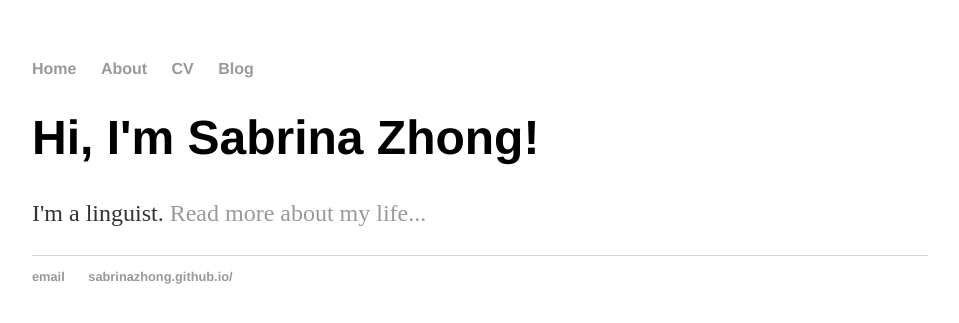
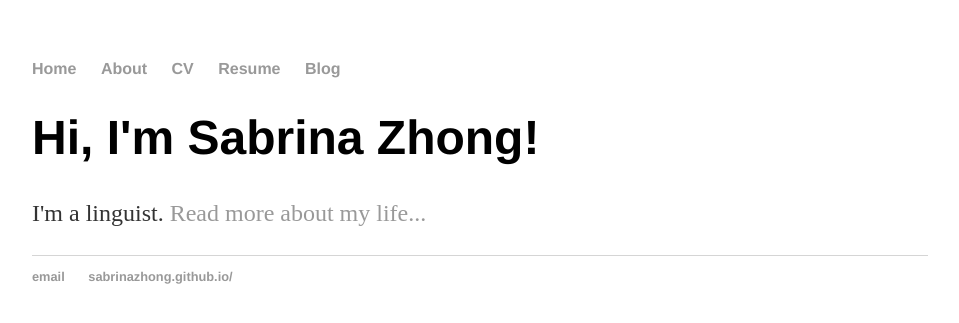
Before and after one commit to sabrinazhong/sabrinazhong.github.io, a Jekyll site: the page built from index.html, in a window 1280 px wide. Shown: the top 323 px of the page, without its empty margins (160-1119 px from the left). Built offline with Jekyll 4.4.1, drawn with Linux system fonts in a browser that asks for light colours.

Commit message:
Update default.html

```diff
--- a/_layouts/default.html
+++ b/_layouts/default.html
@@ -11,6 +11,7 @@
 	        		<li><a href="/">Home</a></li>
 		        	<li><a href="/about">About</a></li>
 	        		<li><a href="/cv">CV</a></li>
+				<li><a href="/cv">Resume</a></li>
 	        		<li><a href="/blog">Blog</a></li>
 	    		</ul>
 			</nav>
```
